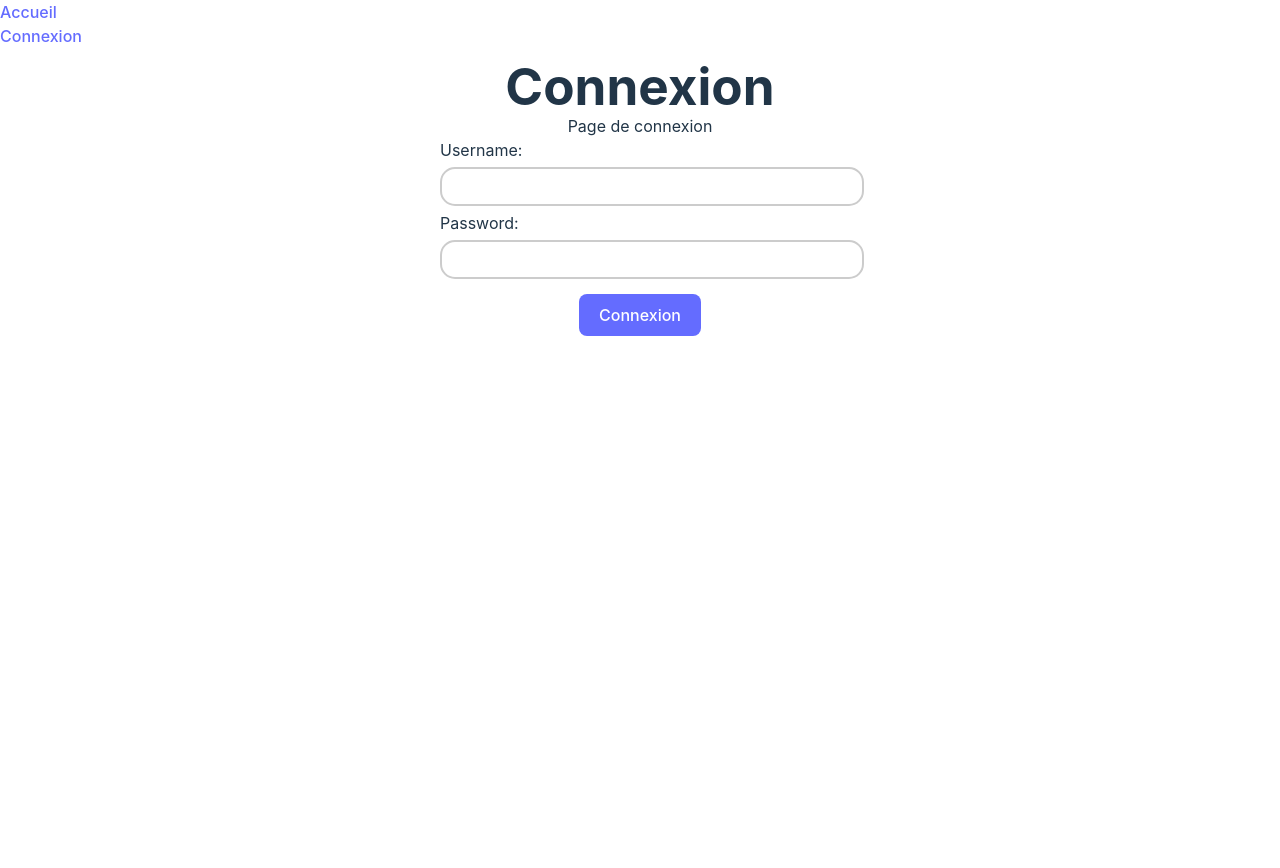
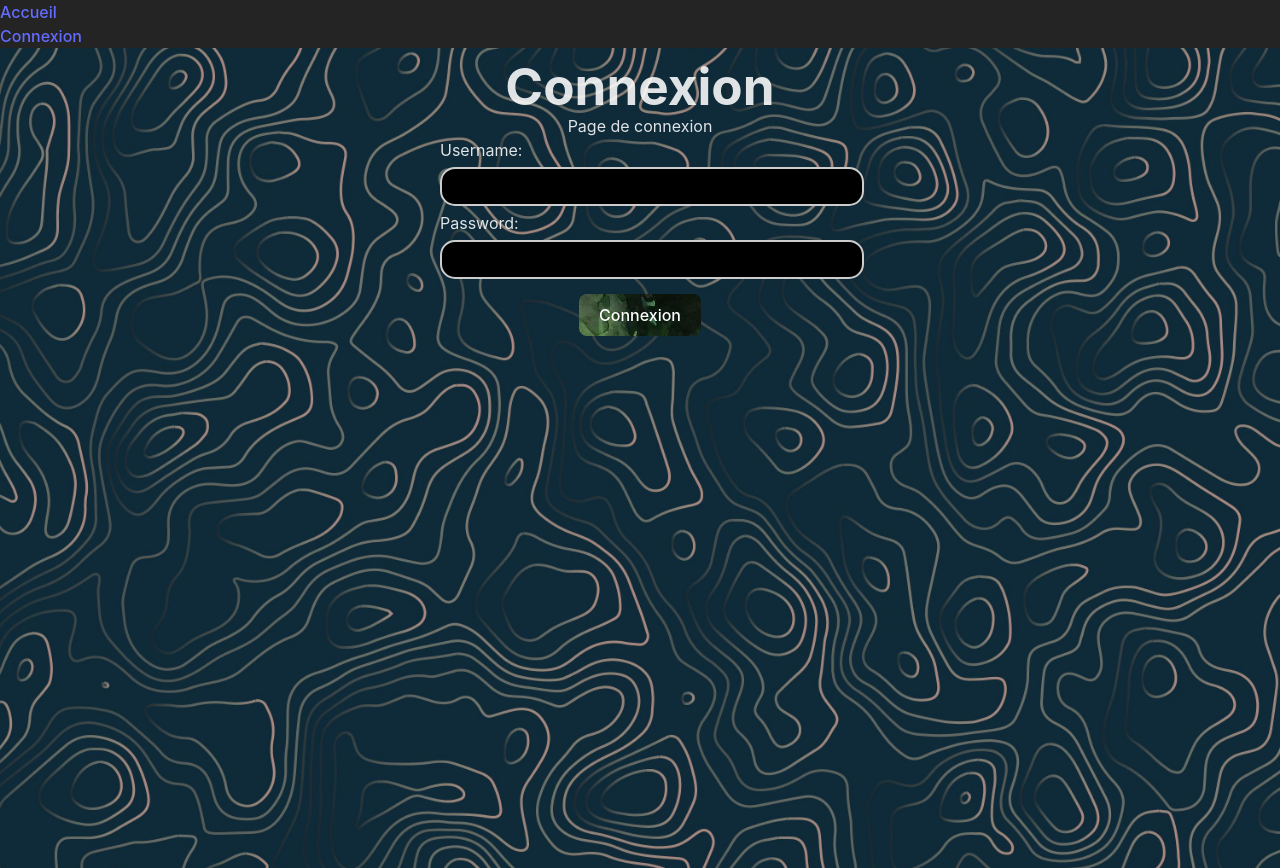
Before and after one commit to MaxThaUnicorn/club-cockroach, a React (Vite) app: page /connexion in a window 1280 px wide. Built offline with nearby package versions, Linux system fonts and the light colour scheme.

Commit message:
Ajout de background au login et bouton

```diff
--- a/src/index.css
+++ b/src/index.css
@@ -33,8 +33,37 @@
   margin: 0;
 }
 
+/* classes générales */
+* {
+  margin: 0;
+  padding: 0;
+}
+
+#root {
+  min-height: 100vh
+}
+
+.h-100 {
+  min-height: 100vh
+}
+
+.flex-column {
+  display: flex;
+  flex-direction: column;
+}
+
+.flex-grow {
+  flex-grow: 1;
+}
+
 /* Connexion */
-
+.backgroundConnexion{
+  background-image: url('./assets/img/title-bg.jpg');
+    background-size: cover;
+    background-position: center;
+    background-repeat: no-repeat;
+  width: 100%;
+}
 .formConnexion{
   width: 100vh;
   height: 100vh;
@@ -61,13 +90,16 @@
   height: 15px;
   padding: 10px;
   border: 2px solid #ccc;
+  background-color: #000;
+  color: #fff;
   border-radius: 15px;
   margin-bottom: 5px;
 }
 
 .formConnexion button{
   margin-top: 10px;
-  background-color: #646cff;
+  background-image: url('./assets/img/accueil-bg.jpg');
+  background-position: center;
   color: #ffffff;
 }
 
@@ -95,44 +127,7 @@
   outline: 4px auto -webkit-focus-ring-color;
 }
 
-@media (prefers-color-scheme: light) {
-  :root {
-    color: #213547;
-    background-color: #ffffff;
-  }
-  a:hover {
-    color: #747bff;
-  }
-  button {
-    background-color: #f9f9f9;
-  }
-}
-
-/* classes générales */
-* {
-  margin: 0;
-  padding: 0;
-}
-
-#root {
-  min-height: 100vh
-}
-
-.h-100 {
-  min-height: 100vh
-}
-
-.flex-column {
-  display: flex;
-  flex-direction: column;
-}
-
-.flex-grow {
-  flex-grow: 1;
-}
-
 /* Page d'accueil */
-
 .Accueil {
   background-image: url('./assets/img/accueil-bg.jpg');
     background-size: cover;
--- a/src/pages/Connexion.tsx
+++ b/src/pages/Connexion.tsx
@@ -8,7 +8,7 @@
     }
 
   return (
-    <div>
+    <div className='backgroundConnexion'>
       <div className='formConnexion'>
       <h1>Connexion</h1>
       <p>Page de connexion</p>
```
